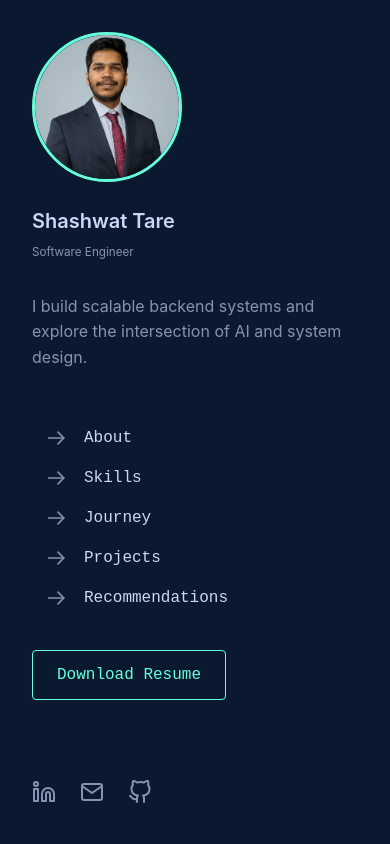
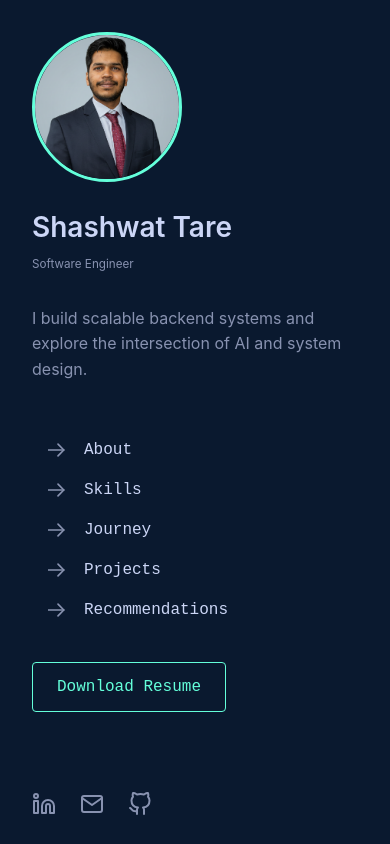
Before and after one commit to Tare1611/shashwats-portfolio, a React (Create React App) app: page / in a window 390 px wide. Shown: the top 844 px of the page. Built offline with nearby package versions, Linux system fonts and the light colour scheme; the HTML template or start-up script is replaced by a standard one.

Commit message:
Update LeftSidebar.js

```diff
--- a/src/components/LeftSidebar.js
+++ b/src/components/LeftSidebar.js
@@ -17,6 +17,12 @@ const SidebarContainer = styled.header`
     position: relative;
     height: auto;
     padding: 2rem;
+    overflow-y: visible; /* Disable vertical scroll when stacked */
+  }
+
+  /* Styles for short screens */
+  @media (max-height: 720px) and (min-width: 1081px){
+    padding: 2rem;
   }
 `;
 
@@ -27,6 +33,12 @@ const ProfilePic = styled.img`
   object-fit: cover;
   border: 3px solid ${({ theme }) => theme.primary};
   margin-bottom: 1.5rem;
+
+  @media (max-height: 720px) {
+    width: 120px;
+    height: 120px;
+    margin-bottom: 1rem;
+  }
 `;
 
 const IntroContainer = styled.div`
@@ -35,9 +47,13 @@ const IntroContainer = styled.div`
 `;
 
 const Title = styled.h1`
-  font-size: clamp(20px, 4vw, 40px);
+  font-size: clamp(28px, 5vw, 40px);
   color: ${({ theme }) => theme.text};
   margin: 0;
+
+  @media (max-height: 720px) {
+    font-size: clamp(24px, 5vw, 28px);
+  }
 `;
 
 const Tagline = styled.h2`
```
